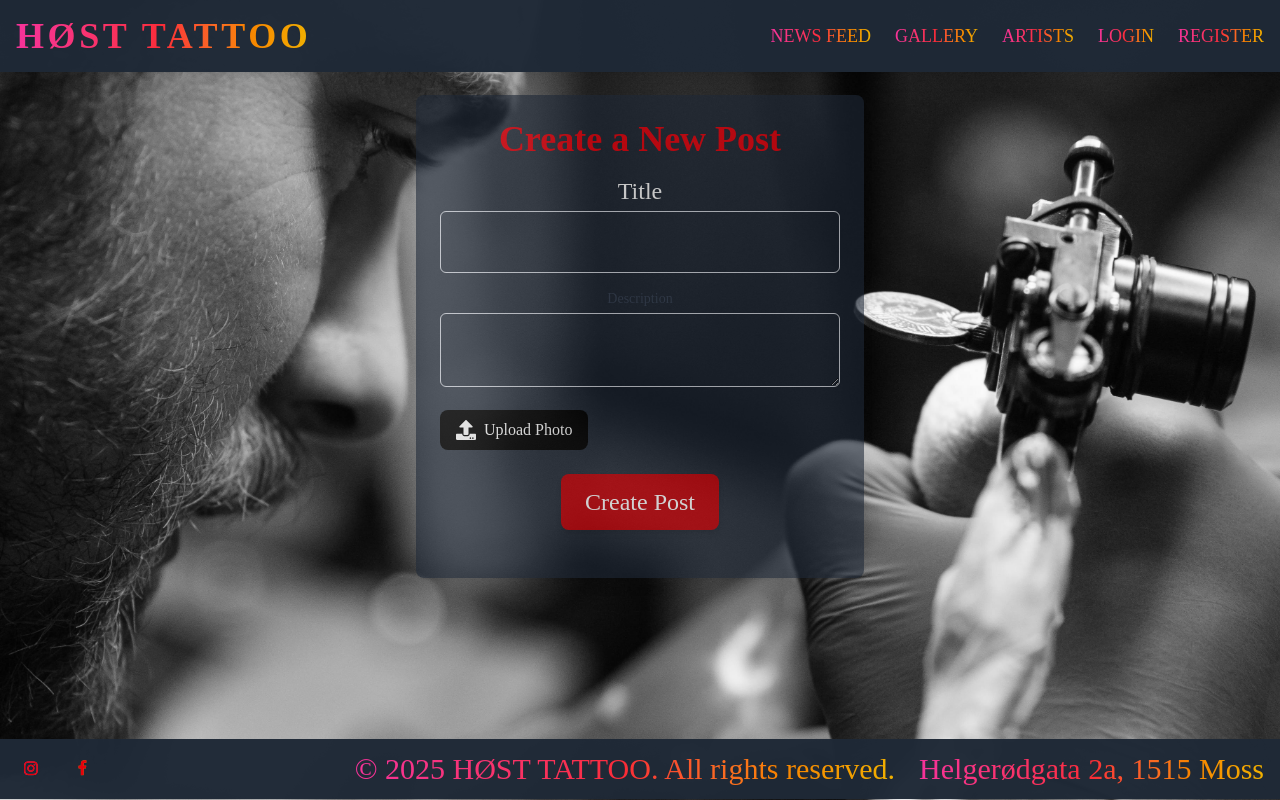
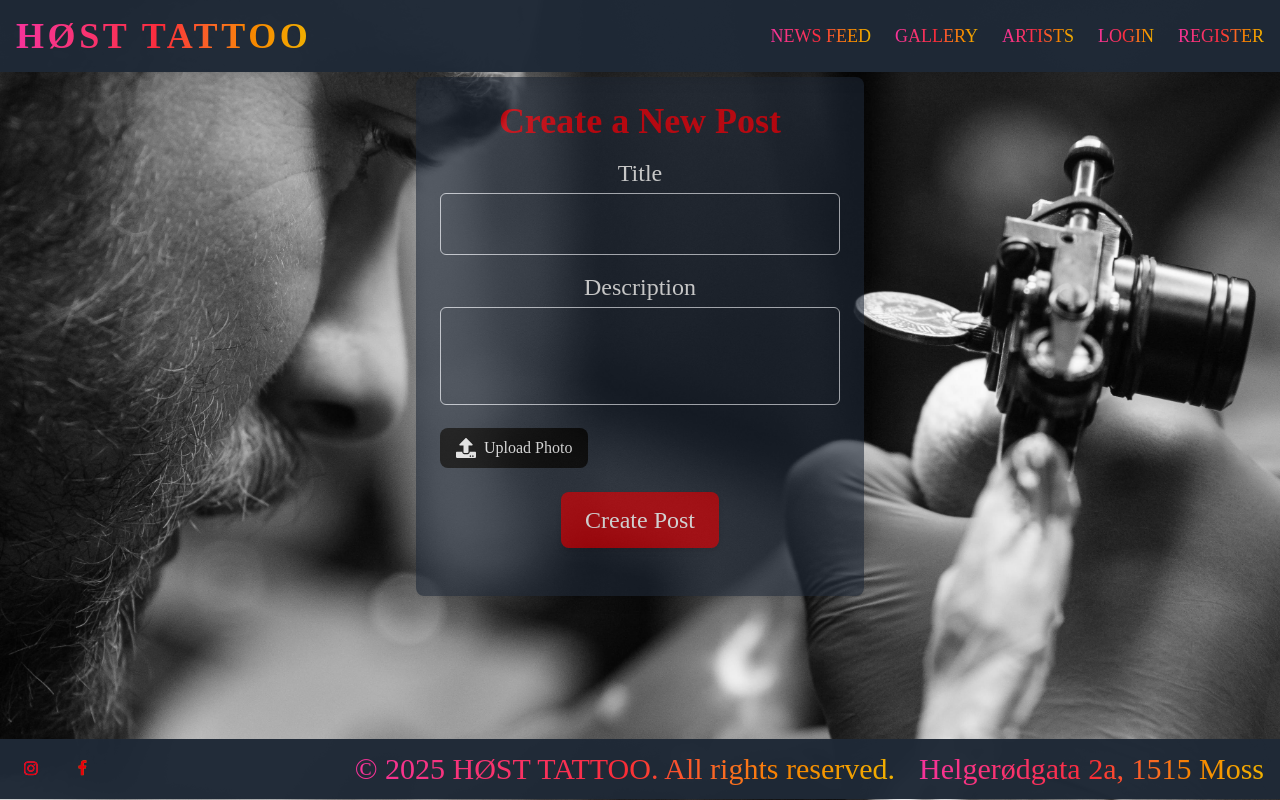
Before and after one commit to vladinson009/host-tattoo, a React (Vite) app: page /create-post in a window 1280 px wide. Built offline with nearby package versions, Linux system fonts and the light colour scheme; a web font is replaced by a local one.

Commit message:
reusable textarea form field

```diff
--- a/src/components/partials/form/TextareaFormField.jsx
+++ b/src/components/partials/form/TextareaFormField.jsx
@@ -1,30 +1,16 @@
 export default function TextareaFormField({ name, labelName, value }) {
 
     return (
-        <>
         <div className="mb-4">
-                <label htmlFor={name} className="block text-sm font-medium text-gray-700">{labelName}</label>
+            <label htmlFor={name} className="text-2xl text-white">{labelName}</label>
             <textarea
-
                 id={name}
                 name={name}
                 required
                 defaultValue={value}
-                    className="mt-1 p-3 w-full border border-gray-300 rounded-md focus:ring-2 focus:ring-indigo-500"
+                className="text-2xl md:text-3xl mt-1 p-3 w-full border border-gray-300 rounded-md focus:ring-2 focus:ring-indigo-500 resize-none"
             />
         </div>
-            {/* <div className="mb-4">
-                <label htmlFor="description" className="text-xl">Description</label>
-                <textarea
-                    id="description"
-                    name="description"
-                    value={description}
-                    onChange={(e) => setDescription(e.target.value)}
-                    required
-                    className="w-full h-full p-3 border-2 border-gray-300 rounded-md focus:outline-none focus:ring-2 focus:ring-blue-500 resize-none"
-                /> */}
-            {/* </div > */}
-        </>
     )
 
 }
```
Lines whose indentation alone changed are shown as unchanged.
